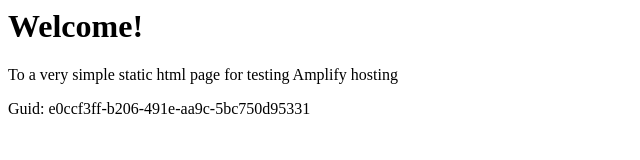
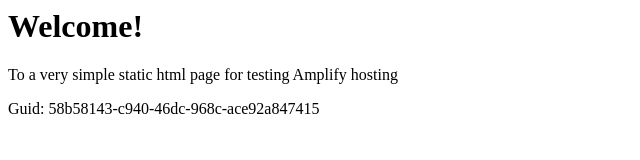
Before and after one commit to aws-aemilia-pdx/Github-PR-Commit-Integration-Test-DoNotTouch-GithubWebhookPreviewCanaryTest-v1-gamma-us-west-2, a website: page src/index.html in a window 1280 px wide. Shown: the full height of the page, 0-640 px from the left. Drawn offline with Linux system fonts and the light colour scheme.

Commit message:
commit from integ tests

```diff
--- a/src/index.html
+++ b/src/index.html
@@ -12,6 +12,6 @@
 <body>
     <h1>Welcome!</h1>
     <p>To a very simple static html page for testing Amplify hosting</p>
-    <p>Guid: e0ccf3ff-b206-491e-aa9c-5bc750d95331</p></body>
+    <p>Guid: 58b58143-c940-46dc-968c-ace92a847415</p></body>
 
 </html>
```
